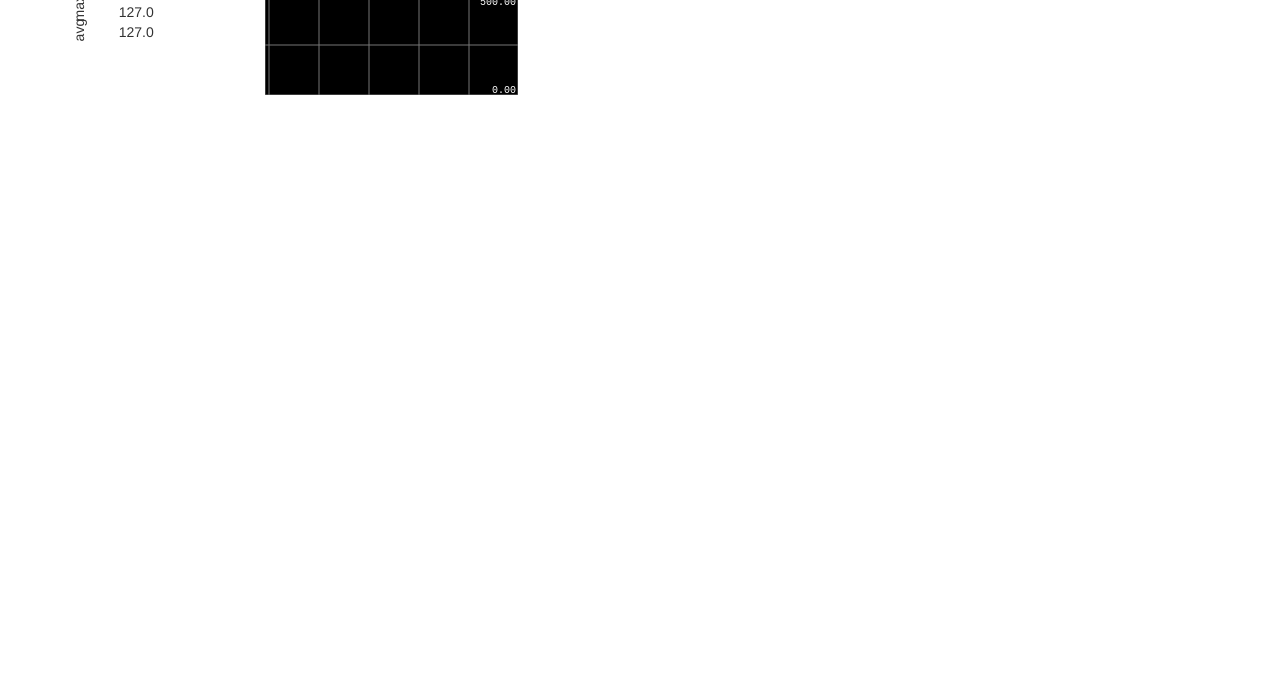
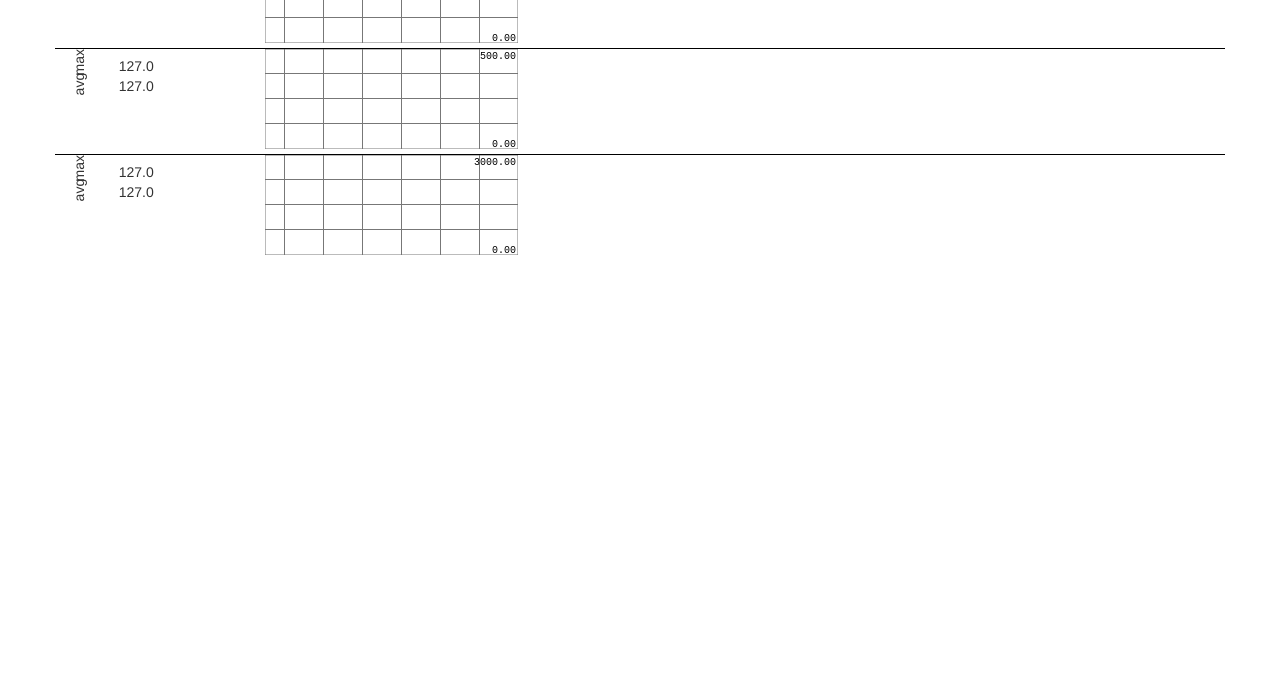
Before and after one commit to sharrington93/Beaglebone-UI, a plain HTML site: page var/www/html/postrun.html in a window 1280 px wide. Shown: the part 121-800 px from the top of the page. Drawn offline with Linux system fonts and the light colour scheme; no server answers.

Commit message:
live charts with three variables and some styling

```diff
--- a/var/www/html/m_assets/js/live_charts.js
+++ b/var/www/html/m_assets/js/live_charts.js
@@ -1,21 +1,78 @@
 $( document ).ready(function() {
   	// initialize charts
 
-  	//velocity
-  	var vehicleVelocityChart = new SmoothieChart({maxValue:500,minValue:0});
-	vehicleVelocityChart.streamTo(document.getElementById("VehicleVelocity"), 1000 /* delay */);
+  	//bus voltage
+  	var BusVoltageChart = new SmoothieChart({
+  		maxValue:500,
+  		minValue:0,
+  		millisPerPixel:77,
+  		grid: {
+  			fillStyle:'#ffffff',
+  			sharpLines:true,
+  			millisPerLine:3000,
+  			verticalSections:4 },
+  		labels: {fillStyle:'#000000'}});
+	BusVoltageChart.streamTo(document.getElementById("BusVoltage"), 2000 /* delay */);
 
-	var vehicleVelocity = new TimeSeries();
+	//Phase current
+	var MotorIdChart = new SmoothieChart({
+  		maxValue:500,
+  		minValue:0,
+  		millisPerPixel:77,
+  		grid: {
+  			fillStyle:'#ffffff',
+  			sharpLines:true,
+  			millisPerLine:3000,
+  			verticalSections:4 },
+  		labels: {fillStyle:'#000000'}});
+	MotorIdChart.streamTo(document.getElementById("MotorId"), 2000 /* delay */);
+
+	//motor velocity
+	var MotorVelocityChart = new SmoothieChart({
+  		maxValue:3000,
+  		minValue:0,
+  		millisPerPixel:77,
+  		grid: {
+  			fillStyle:'#ffffff',
+  			sharpLines:true,
+  			millisPerLine:3000,
+  			verticalSections:4 },
+  		labels: {fillStyle:'#000000'}});
+	MotorVelocityChart.streamTo(document.getElementById("MotorVelocity"), 2000 /* delay */);
+
+	var BusVoltage = new TimeSeries();
+	var MotorId = new TimeSeries();
+	var MotorVelocity = new TimeSeries();
+
+	var everyOther = 0;
+	var flag = 0;
+
 	setInterval(function() {
 
 		$.getJSON('http://' + serverHost + ':' + serverPort + '/api/message.php?messageName=' + 'BusVoltage',
 			function(data) {
-				vehicleVelocity.append(new Date().getTime(), data.messageValue);
+				BusVoltage.append(new Date().getTime(), data.messageValue);
+
+				$(".postrun-value#BusVoltage_Avg").text( Math.round( 100*BusVoltage.average() )/100 );
 			} );
 
+		$.getJSON('http://' + serverHost + ':' + serverPort + '/api/message.php?messageName=' + 'MotorId',
+			function(data2) {
+				MotorId.append(new Date().getTime(), data2.messageValue);
+
+				$(".postrun-value#MotorId_Avg").text( Math.round( 100*MotorId.average() )/100 );
+			} );
+
+		$.getJSON('http://' + serverHost + ':' + serverPort + '/api/message.php?messageName=' + 'MotorVelocity',
+			function(data3) {
+				MotorVelocity.append(new Date().getTime(), data3.messageValue);
+				$(".postrun-value#MotorVelocity_Avg").text( Math.round( 100*MotorVelocity.average() )/100 );
+			} );
 	},500);
 
-	vehicleVelocityChart.addTimeSeries( vehicleVelocity );
+	BusVoltageChart.addTimeSeries( BusVoltage, {lineWidth:2,strokeStyle:'#00ff00'} );
+	MotorIdChart.addTimeSeries( MotorId, {lineWidth:2,strokeStyle:'#00ff00'} );
+	MotorVelocityChart.addTimeSeries( MotorVelocity, {lineWidth:2,strokeStyle:'green'} );
 });
 
 function getMessageVal( messageName ){
--- a/var/www/html/postrun.html
+++ b/var/www/html/postrun.html
@@ -18,23 +18,57 @@
     <![endif]-->
   </head>
   <body>
-  	<div class="alert alert-info alert-hv" role="alert">Bike is HV!</div>
+  	<div class="alert alert-info alert-hv hidden" role="alert">Bike is HV!</div>
   	<h2>Powertrain status</h2>
   	<div class="container">
-  		<!-- motor controller -->
+  		<!-- bus voltage -->
   		<div class="row system">
   			<div class="col-xs-2 system-icon-container">
   				<div class="row">
   					<div class="col-xs-3 value-label-vertical rotate">max</div>
-  					<div class="col-xs-9 postrun-value">127.0</div>
+  					<div class="col-xs-9 postrun-value" id="BusVoltage_Current">127.0</div>
   				</div>
   				<div class="row">
   					<div class="col-xs-3 value-label-vertical rotate">avg</div>
-  					<div class="col-xs-9 postrun-value">127.0</div>
+  					<div class="col-xs-9 postrun-value" id="BusVoltage_Avg">127.0</div>
   				</div>
   			</div>
 			<div class="col-xs-8 system-plot">
-				<canvas id="VehicleVelocity" width="253px" height="100"></canvas>
+				<canvas id="BusVoltage" width="253px" height="100"></canvas>
+			</div>
+  		</div>
+
+  		<!-- bus current -->
+  		<div class="row system">
+  			<div class="col-xs-2 system-icon-container">
+  				<div class="row">
+  					<div class="col-xs-3 value-label-vertical rotate">max</div>
+  					<div class="col-xs-9 postrun-value" id="MotorId_Current">127.0</div>
+  				</div>
+  				<div class="row">
+  					<div class="col-xs-3 value-label-vertical rotate">avg</div>
+  					<div class="col-xs-9 postrun-value" id="MotorId_Avg">127.0</div>
+  				</div>
+  			</div>
+			<div class="col-xs-8 system-plot">
+				<canvas id="MotorId" width="253px" height="100"></canvas>
+			</div>
+  		</div>
+
+  		<!-- motor speed -->
+  		<div class="row system">
+  			<div class="col-xs-2 system-icon-container">
+  				<div class="row">
+  					<div class="col-xs-3 value-label-vertical rotate">max</div>
+  					<div class="col-xs-9 postrun-value" id="MotorVelocity_Current">127.0</div>
+  				</div>
+  				<div class="row">
+  					<div class="col-xs-3 value-label-vertical rotate">avg</div>
+  					<div class="col-xs-9 postrun-value" id="MotorVelocity_Avg">127.0</div>
+  				</div>
+  			</div>
+			<div class="col-xs-8 system-plot">
+				<canvas id="MotorVelocity" width="253px" height="100"></canvas>
 			</div>
   		</div>
 
```
